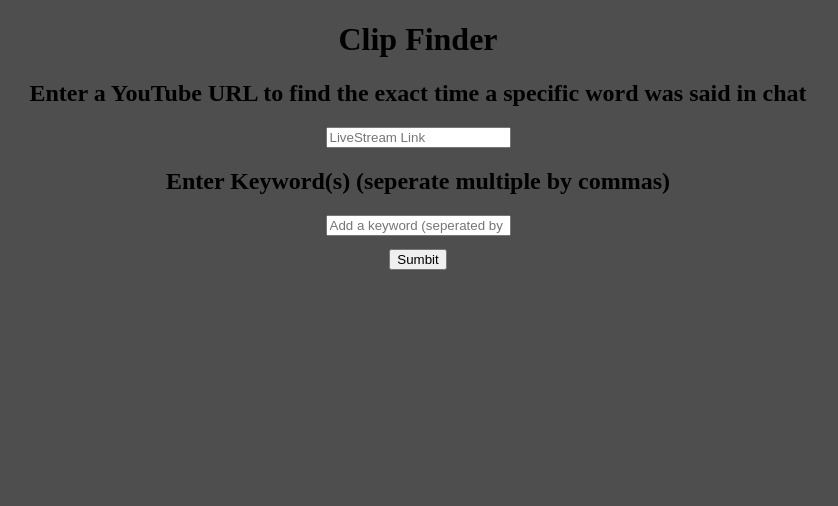
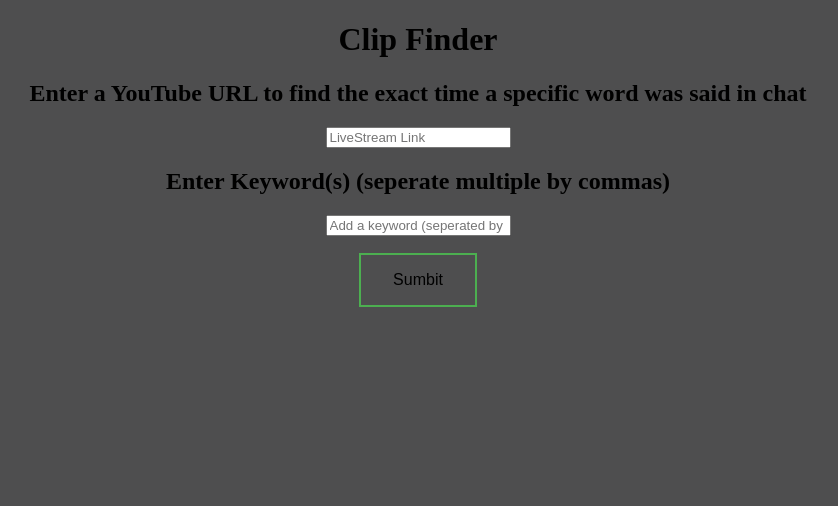
Before and after one commit to SurajBhari/clip_finder, a Flask app: page / in a window 1280 px wide. Shown: the top 506 px of the page, without its empty margins (222-1060 px from the left). Before the commit the page ends 270 px from the top, so only its background shows below. Run offline with Flask 2, Linux system fonts and the light colour scheme.

Commit message:
make buttons more enjoyable + timestamps

```diff
--- a/main.py
+++ b/main.py
@@ -44,6 +44,7 @@ def clip_finder():
     chats = []
     images = []
     names = []
+    timestamps = []
     video_data = Video.get(video_id)
     embed_link = "https://www.youtube.com/embed/"+video_id
 
@@ -107,14 +108,16 @@ def clip_finder():
             for word in key_word:
                 if ((word in message['message'].lower().split()) or (word in message['author']['name'].lower())):
                     link = "https://youtu.be/"+video_id+"?t="+str(int(message['time_in_seconds']))
-                    image_link = message['author']['images'][1]['url']
+                    image_link = message['author']['images'][2]['url']
                     chat = message['message']
                     name = message['author']['name']
+                    timestamp = message["time_text"]
                     string += '</br>' + f"<img src = \"{image_link}\"> {name} " "<a href=\"" + link + f"\"> "+ "."*100 + f"  {link} - </a> " + chat
                     names.append(name)
                     chats.append(chat)
                     images.append(image_link)
                     links.append(link)
+                    timestamps.append(timestamp)
                 try:
                     message_count[message['author']['name']] += 1
                 except KeyError:
@@ -142,6 +145,7 @@ def clip_finder():
         chats=chats,
         images=images,
         names=names,
+        timestamps=timestamps,
         top_chatter_name=top_chatter_name,
         top_chatter_count=top_chatter_count,
         chat_count = chat_count,
--- a/templates/index.html
+++ b/templates/index.html
@@ -57,6 +57,29 @@
                 white-space: pre-wrap;
                 font-size: small;
 			}
+
+			.button {
+				background-color: #4CAF50; /* Green */
+				border: none;
+				color: white;
+				padding: 16px 32px;
+				text-align: center;
+				text-decoration: none;
+				display: inline-block;
+				font-size: 16px;
+				margin: 4px 2px;
+				transition-duration: 0.4s;
+				cursor: pointer;
+				background-color: #4e4e4f;
+				color: black;
+				border: 2px solid #4CAF50;
+			}
+
+			.button:hover {
+				background-color: #4CAF50;
+				color: white;
+			}
+
 			.result{
 				{% if result == False %}
 				visibility: hidden;
@@ -105,7 +128,7 @@
 				<p><input type="text" id="clip" placeholder="LiveStream Link" name="video_link" ></p>
                 <h2> Enter Keyword(s) (seperate multiple by commas) </h2>
 				<p><input type="text" id="keyword" placeholder="Add a keyword (seperated by comma), Leave empty if you want all of that chats." name="keywords"></p>
-				<p><input type="submit" value="Sumbit" onclick="loading();"/></p>
+				<p><input type="submit" value="Sumbit" onclick="loading();" class="button"/></p>
 			</form>
 		<div class="loading">
 			<img src="https://media.tenor.com/wpSo-8CrXqUAAAAi/loading-loading-forever.gif" id="loading" alt="Loading" width="5%" height="5%" />
@@ -117,7 +140,7 @@
 				<table border="0" id="info-table">
 						<td>
 							<center>
-								<a href={{ thumbnail_link }}><button>Thumbnail</button></a>
+								<a href={{ thumbnail_link }}><button class="button">Thumbnail</button></a>
 							</center>
 						</td>
 					</tr>
@@ -138,7 +161,7 @@
 					<tr>
 						<td>
 							<center>
-								<a href={{ video_direct_link }}><button>Download</button></a>
+								<a href={{ video_direct_link }}><button class="button">Download</button></a>
 							</center>
 						</td>
 					</tr>
@@ -176,7 +199,7 @@
 								<center><img src={{  images[i] }} alt="Sorry, No Display!" border="0" class="avatar"/></center>
 							</td>
 							<td>
-								<center><a href = {{ links[i] }}> Click here </a></center>
+								<center><a href = {{ links[i] }}> {{ timestamps[i] }} </a></center>
 							</td>
 							<td>
 								<center>
@@ -287,7 +310,6 @@
 										<center><h3> {{superchat_messages[i]}}</center>
 										{% endif %}
 									{% endif %}
-
 								</td>
 							</tr>
 						</center>
```
